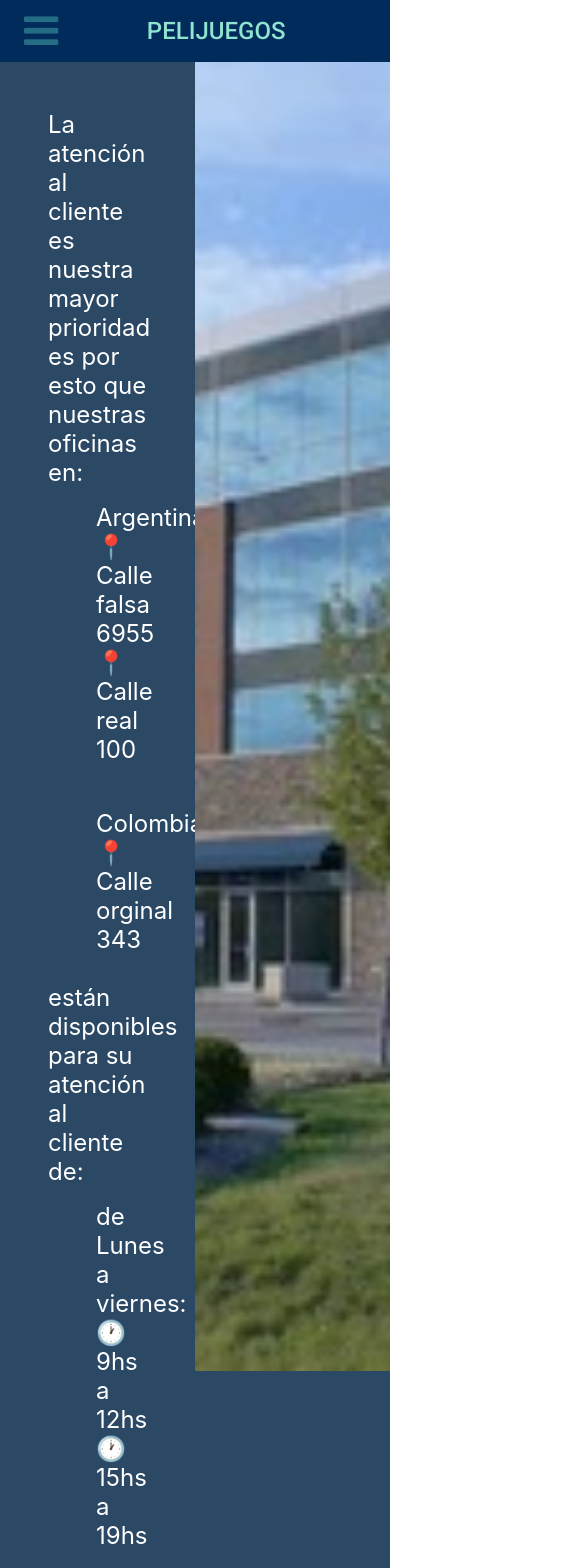
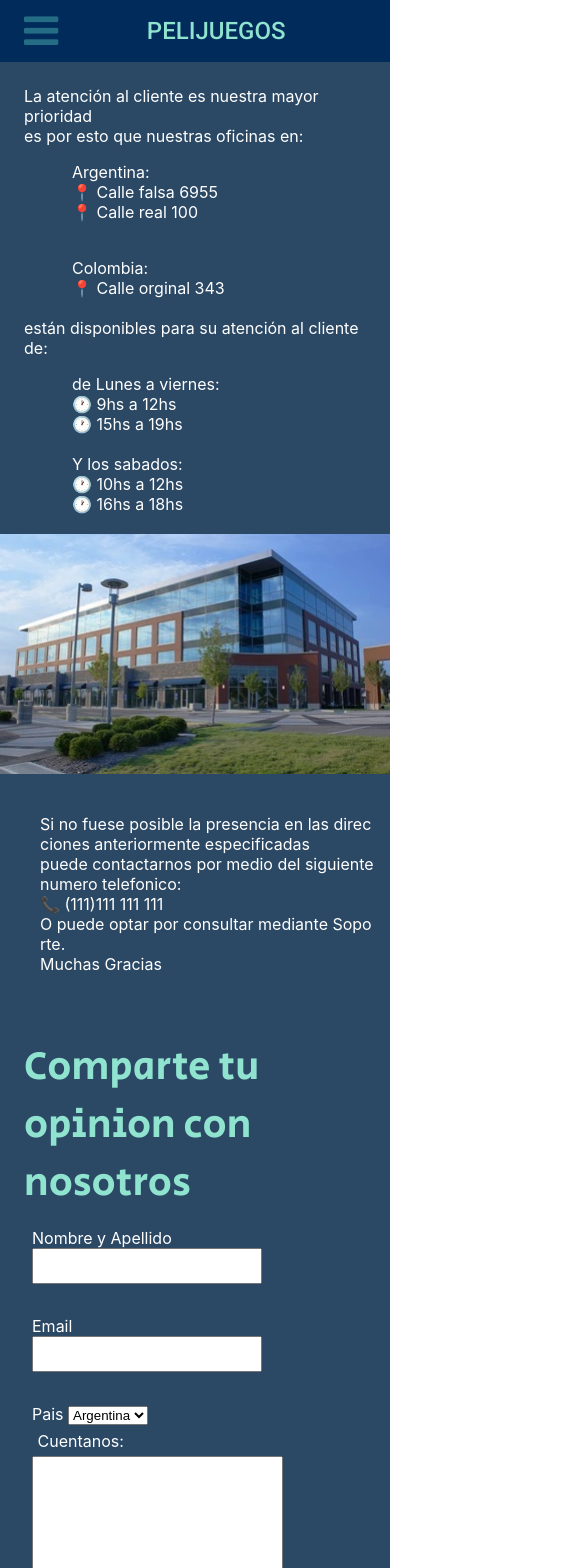
Before and after one commit to Rodri101/TrabajoFinal1.5, a React (Create React App) app: page /src/componentes/Subpaginas/Contacto/Contacto in a window 390 px wide. Shown: the top 1568 px of the page, 585 px wide, since content can reach past the window. Built offline with nearby package versions, Linux system fonts and the light colour scheme.

Commit message:
6ta Entrega

```diff
--- a/src/componentes/Subpaginas/404/noencontro.css
+++ b/src/componentes/Subpaginas/404/noencontro.css
@@ -84,6 +84,7 @@
         padding-left: 1.5rem;
         padding-right: 1.5rem;
         padding-top: 1.5rem;
+        font-weight: bold;
     }
     .error404{
         display: none;
--- a/src/componentes/Subpaginas/Compra/Compra.jsx
+++ b/src/componentes/Subpaginas/Compra/Compra.jsx
@@ -3,7 +3,7 @@ import React from "react";
 function Compra() {
   return (
     <div >
-      <h1>esto es tienda y la pagina esta incompleta 😬</h1>
+      <h1>esto es Compra y la pagina esta incompleta 😬</h1>
     </div>
   );
 }
--- a/src/componentes/Subpaginas/Contacto/Contacto.jsx
+++ b/src/componentes/Subpaginas/Contacto/Contacto.jsx
@@ -3,7 +3,7 @@ import { useForm } from "react-hook-form";
 import imgoficina from "./img/oficina.jpg"
 import "./contacto.css";
 
-const Formu = () => {
+  const Formu = () => {
   const { register, formState: { errors }, handleSubmit } = useForm("");
   const onSubmit = (data) => {
     console.log(data);
@@ -51,8 +51,7 @@ const Formu = () => {
             <div className="listahorario nopad">
             <li className="lineacall">(111)111 111 111</li>
             </div>
-            O puede optar por dejar un mensaje registrando su información y alguna opinion que nos
-            quiera compartir<br />
+            O puede optar por consultar mediante Soporte.<br />
             Muchas Gracias
           </div>
 
@@ -62,25 +61,16 @@ const Formu = () => {
 {/* Formulario */}
   <div className="ingresoinfo">
     <div className="formutit">Comparte tu opinion con nosotros</div>
-  <div className="formulario">
-  <form onSubmit={handleSubmit(onSubmit)}>
+  <div >
+  <form className="formulario" onSubmit={handleSubmit(onSubmit)}>
 
     <div className="lineaylabel">
-      <label> Nombre </label>
+      <label> Nombre y Apellido </label>
       <input className="lideformu" type="text" {...register('nombre', {
         required: true,
-        maxLength: 5
       })}/>
 
       {errors.nombre?.type === 'required' && <p className="err"> El campo nombre es obligatorio </p>}
-      {errors.nombre?.type === 'maxlength' && <p className="err"> El campo debe de tener menos de 15 caracteres </p>}
-    </div>
-
-    <div className="lineaylabel">
-      <label> Apellido </label>
-      <input className="lideformu" type="text" {...register('apellido', {
-        maxlength: 5
-      })} />
     </div>
 
     <div className="lineaylabel">
@@ -97,12 +87,14 @@ const Formu = () => {
       <label> Pais </label>
       <select {...register('pais')}>
         <option value="arg"> Argentina </option>
-        <option value="uru"> Uruguay </option>
-        <option value="per"> Peru </option>
-        <option value="bra"> Brasil </option>
         <option value="col"> Colombia </option>
         <option value="chi"> Chile </option>
       </select>
+    </div>
+
+    <div className="espproblema">
+      <label className="textoproblema">Cuentanos:</label>
+      <input className="detalles" type="text"/>
     </div>
 
     <input type="submit" value="Enviar" />
--- a/src/componentes/Subpaginas/Contacto/contacto.css
+++ b/src/componentes/Subpaginas/Contacto/contacto.css
@@ -24,16 +24,16 @@
 }
 /* imagen de la oficina */
 .imgofi{
+    grid-area: imagofi;
     display: flex;
-    grid-area: imagofi;
     object-fit: cover;
     width: 100%;
     height: 75%;
 }
 /* ultimo parrafo de texto (referencia:"Si no fuese posible la presencia en las direcciones...") */
 .textofinal{
+    grid-area: textofinal;
     display: grid;
-    grid-area: textofinal;
     margin-left: 3rem;
     margin-right: 3rem;
     margin-bottom: .5rem;
@@ -55,7 +55,7 @@
     color:white;
     align-items: center;
     grid-template-columns: 100%;
-    grid-template-rows: 25% 75%;
+    grid-template-rows: auto auto;
     grid-template-areas:
     "formutit"
     "formulario"
@@ -63,27 +63,34 @@
 }
 /* titulo del formulario */
 .formutit{
+    grid-area: formutit;
     display: flex;
-    justify-content: center;
-    font-family: 'Alfa Slab One', cursive;
     font-family: 'Secular One', sans-serif;
     font-size: 2.5rem;
     color:#8FE3CF ;
-    grid-area: formutit;
+    padding-top: 2rem;
+    padding-left: 1.5rem;
+    padding-bottom: 1rem;
+    justify-content: center;
 }
 /* formulario */
 .formulario{
     margin-bottom:3rem ;
+    justify-content: center;
+    grid-area: formulario;
     display: flex;
-    grid-area: formulario;
-    justify-content: center;
+    flex-direction: column;
+    align-items: flex-start;
+    padding-left: 2rem;
 }
 .lineaylabel{
     margin-bottom: 2rem;
+    display: flex;
+    flex-direction: column;
 }
 .lideformu{
-    width: 50rem;
-    height: 2rem;
+    width: 200%;
+    height: 1.5rem;
 }
 /* listas con emojis */
 .lineadir{
@@ -104,4 +111,96 @@
 .lineacall::before{
     content: "📞 ";
 }
-/* ------------------- */
+/* --------------------------------------------------------------------- */
+@media (max-width: 980px) {
+    .textoinfo{
+        font-size:1rem;
+        grid-template-rows: auto auto auto;
+        grid-template-columns: 100%;
+        grid-template-areas:
+        "textocontacto"
+        "imagofi"
+        "textofinal"
+        ;
+    }
+    .textocontacto{
+        grid-area: textocontacto;
+        display: flex;
+        padding: 1.5rem;
+        padding-bottom: 0rem;
+        flex-direction: column;
+        align-items: flex-start;
+    }
+    .imgofi{
+        grid-area: imagofi;
+        display: flex;
+        object-fit: cover;
+        width: 100%;
+        height: 15rem
+    }
+    .textofinal{
+        grid-area: textofinal;
+        display: grid;
+        word-break:break-all;
+        margin: 0;
+        padding: 2.5rem 1rem 2rem 2.5rem;
+
+    }
+    .lideformu{
+        width: 125%;
+        height: 2rem;
+    }
+}
+
+
+@media (max-width: 380px) {
+
+    .textofinal{
+        padding: 1rem 1rem 2rem 1rem;;
+
+    }
+    .lideformu{
+        width: 50%;
+        height: 2rem;
+    }
+
+/* seccion de formulario */
+    .ingresoinfo{
+        display:grid;
+        background-color: #2B4865;
+        color:white;
+        align-items: center;
+        grid-template-columns: 100%;
+        grid-template-rows: auto auto;
+        grid-template-areas:
+        "formutit"
+        "formulario"
+        ;
+    }
+    /* titulo de formulario */
+    .formutit{
+        grid-area: formutit;
+        display: flex;
+        padding-left: 1.5rem;
+        justify-content: center;
+    }
+    /* contenedor formulario */
+    .formulario{
+        grid-area: formulario;
+        display: flex;
+        flex-direction: column;
+        align-items: flex-start;
+        padding-left: 2rem;
+    }
+    /* labeles y renglones a rellenar */
+    .lineaylabel{
+        margin-bottom: 2rem;
+        display: flex;
+        flex-direction: column;
+    }
+    /* renglones */
+    .lideformu{
+        width: 130%;
+        height: 2rem;
+    }
+}
--- a/src/componentes/Subpaginas/Soporte/Soporte.jsx
+++ b/src/componentes/Subpaginas/Soporte/Soporte.jsx
@@ -1,6 +1,5 @@
 import React from "react";
 import { useForm } from "react-hook-form";
-import { createGlobalStyle } from "styled-components";
 import "./soporte.css"
 
 const Soporte = () => {
--- a/src/componentes/Subpaginas/Streaming/Streaming.jsx
+++ b/src/componentes/Subpaginas/Streaming/Streaming.jsx
@@ -29,6 +29,7 @@ const Streaming = () => {
 		getMovieRequest(searchValue);
 	}, [searchValue]);
 
+/* la lista guardada */
     useEffect(() => {
 		const movieFavourites = JSON.parse(
 			localStorage.getItem('react-movie-app-favourites')
```
